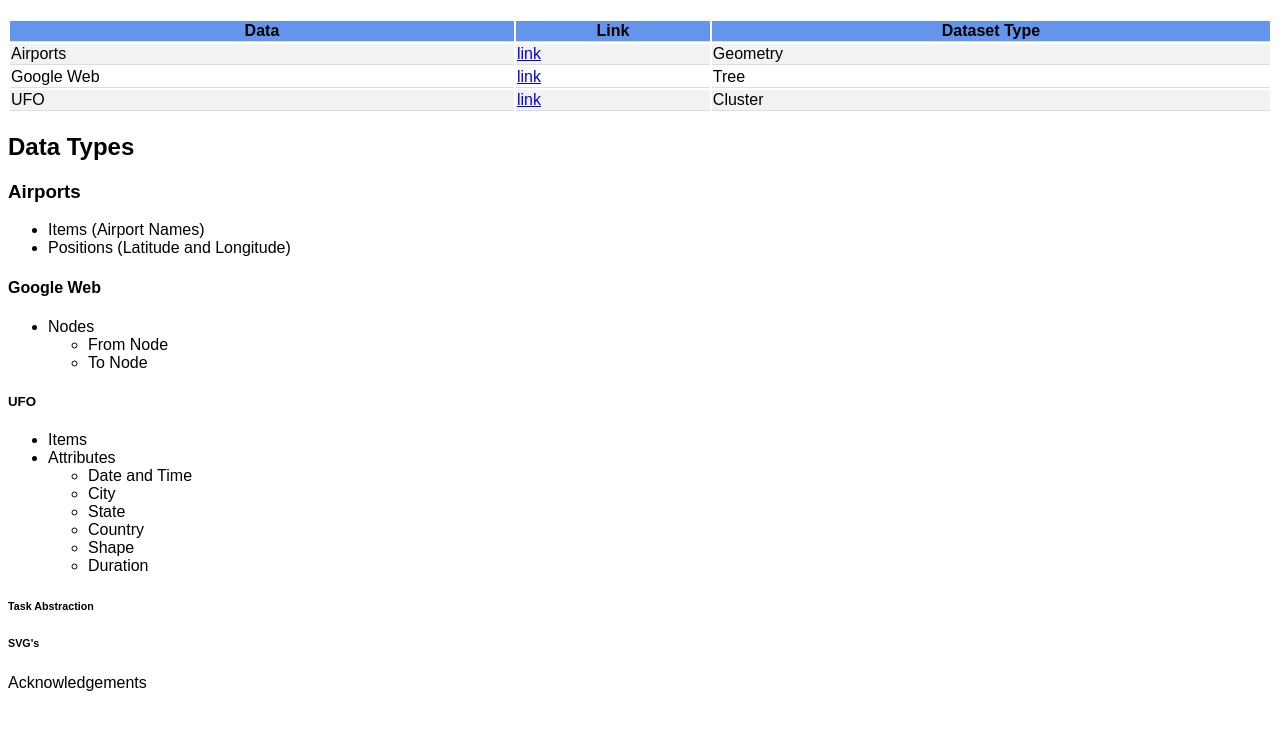
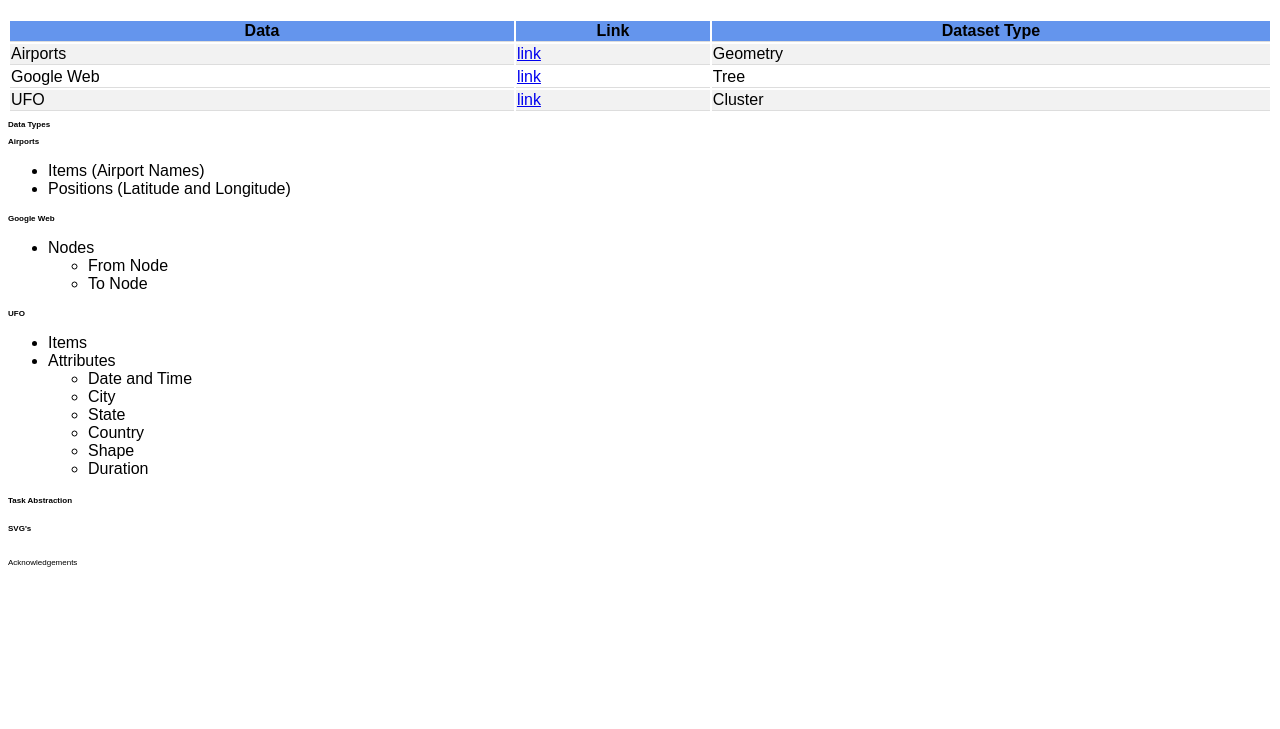
Before and after one commit to DS4200-S23-Class/hw-02-travis-george, a plain HTML site: page index.html in a window 1280 px wide. Shown: the part 61-790 px from the top of the page. Drawn offline with Linux system fonts and the light colour scheme.

Commit message:
changing header font size

```diff
--- a/hw-02.css
+++ b/hw-02.css
@@ -3,6 +3,10 @@
 }
 
 #info {text-align: center;}
+
+h2, h3, h4, h5, h6, h7 {
+	font-size: 50%;
+}
 
 table {width: 100%;}
 
```
